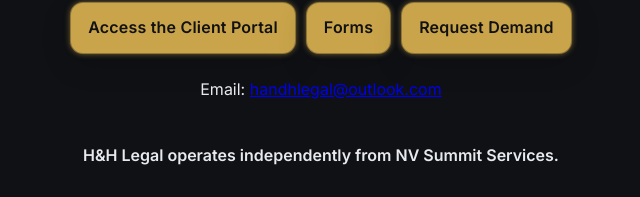
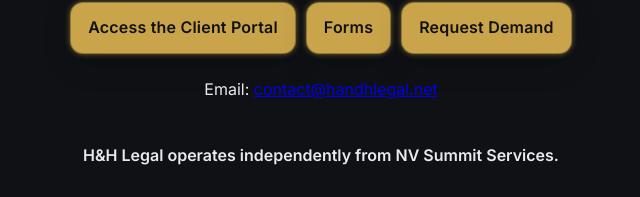
Before and after one commit to MylanSchmidt/handhlegal, a plain HTML site: page index.html in a window 1280 px wide. Shown: the part 252-449 px from the top of the page, 319-959 px from the left. Drawn offline with Linux system fonts and the light colour scheme.

Commit message:
Update legal email address in index.html

```diff
--- a/index.html
+++ b/index.html
@@ -71,7 +71,7 @@
           Request Demand
         </a>
       </div>
-      <p class='legal-note'>Email: <a href='mailto:handhlegal@outlook.com'>handhlegal@outlook.com</a></p>
+      <p class='legal-note'>Email: <a href='mailto:contact@handhlegal.net'>contact@handhlegal.net</a></p>
       <p class='tiny'><strong>H&H Legal operates independently from NV Summit Services.</strong></p>
       <div class="legal-disclaimer"><strong>Disclaimer:</strong> H&amp;H Legal is a Nevada law firm providing legal
         services under the direction of licensed attorneys Amanda A. Harmon, Esq. and Kevin R. Hansen, Esq. This site
```
